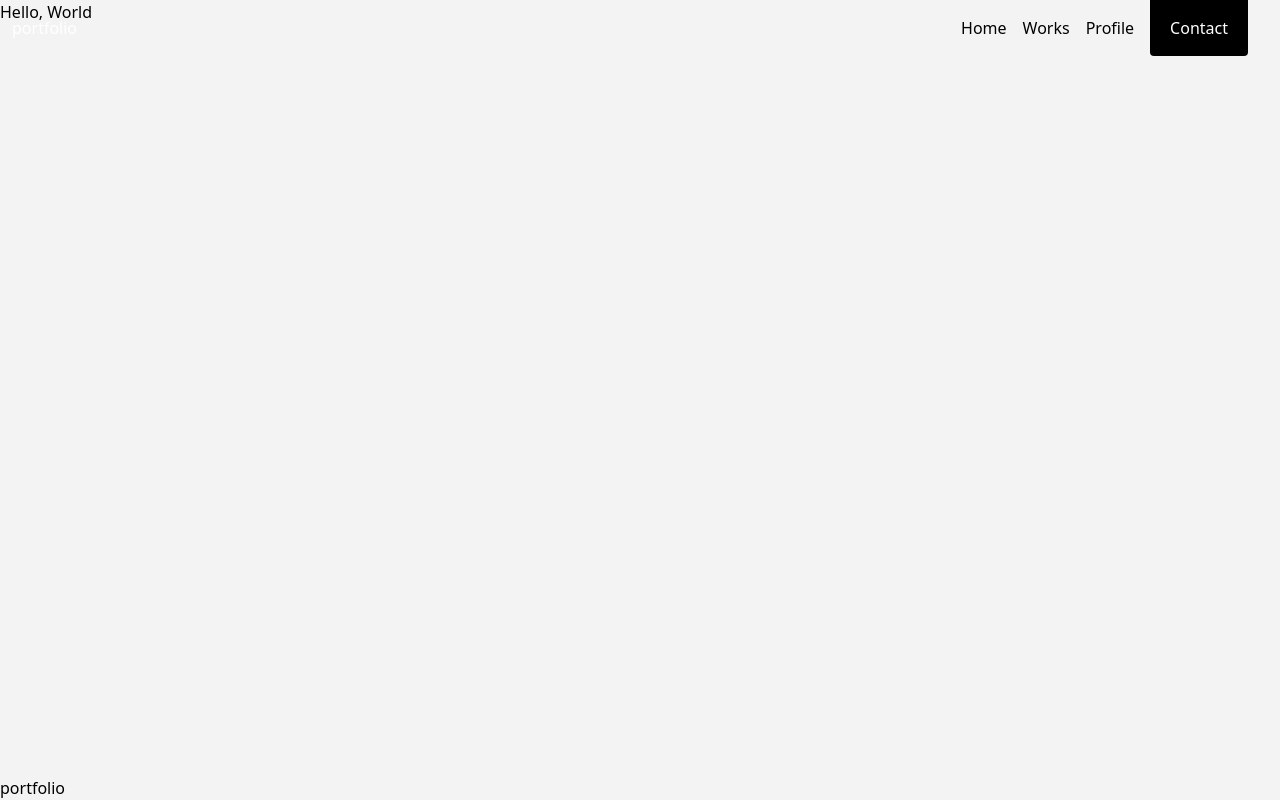
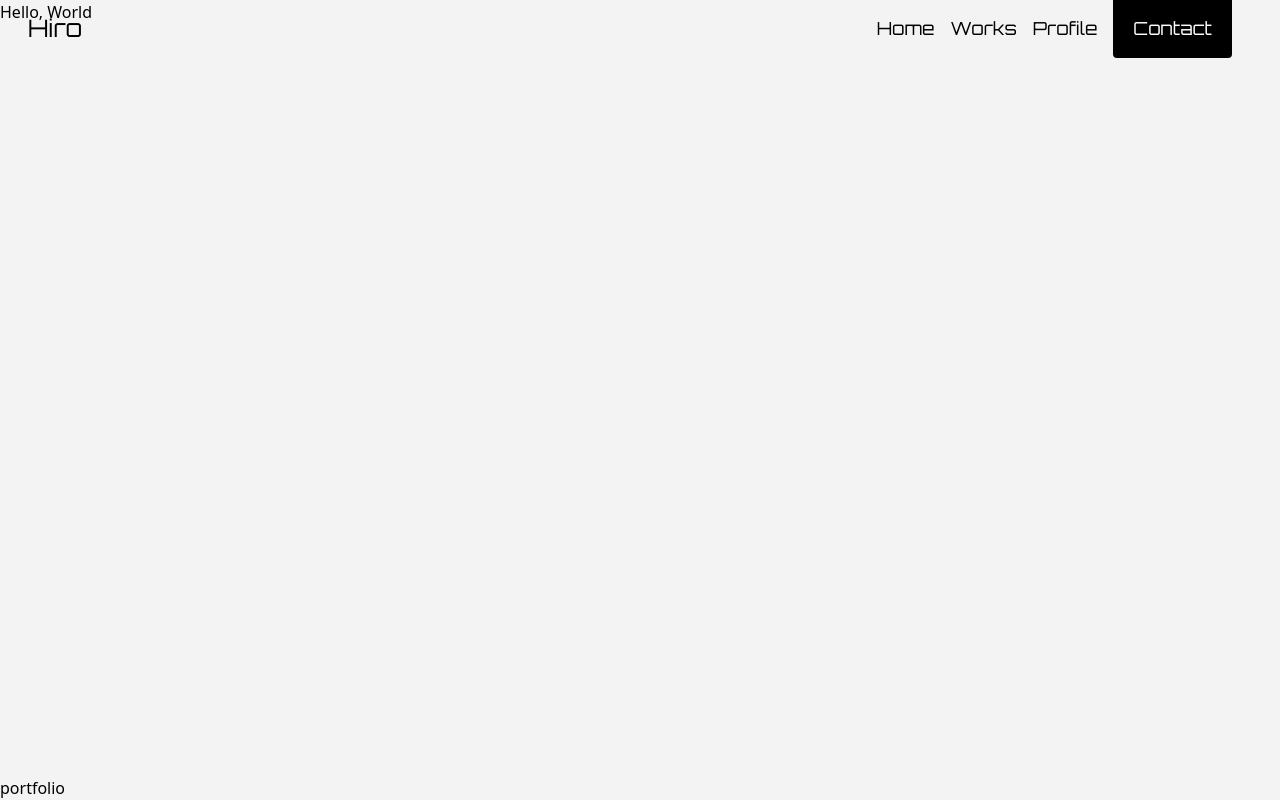
Before and after one commit to hiro-1noue/portfolio, a Next.js app: page / in a window 1280 px wide. Built offline with nearby package versions, Linux system fonts and the light colour scheme.

Commit message:
Change Header's font to orbitron

```diff
--- a/src/app/components/Header.tsx
+++ b/src/app/components/Header.tsx
@@ -7,14 +7,12 @@ type HeaderProps = {
 export default function Header({ title }: HeaderProps) {
   return (
     <header
-      className="fixed top-0 z-50 w-full h-14 p-3"
+      className="fixed top-0 z-50 w-full h-14 p-3 font-orbitron-display"
     >
-      <div className="flex w-full h-full justify-between items-center">
-        <div className="text-white">
-          <Link href="/">portfolio</Link>
-        </div>
+      <div className="flex w-full h-full px-4 justify-between items-center">
+        <Link href="/" className="text-2xl">Hiro</Link>
 
-        <nav className="flex justify-between items-center w-auto max-w-100 h-auto px-5 py-2 gap-4 rounded">
+        <nav className="flex justify-between items-center w-auto max-w-100 h-auto px-5 py-2 gap-4 rounded text-lg">
 	  <Link href="/" className="">Home</Link>
 	  <Link href="/works">Works</Link>
 	  <Link href="/profile">Profile</Link>
--- a/src/app/globals.css
+++ b/src/app/globals.css
@@ -9,6 +9,8 @@
   --color-foreground: var(--foreground);
   --font-sans: var(--font-geist-sans);
   --font-mono: var(--font-geist-mono);
+
+  --font-orbitron-display: var(--font-orbitron);
 }
 
 body {
--- a/src/app/layout.tsx
+++ b/src/app/layout.tsx
@@ -1,4 +1,5 @@
 import type { Metadata } from "next";
+import { Orbitron } from "next/font/google";
 import Header from "./components/Header";
 import Footer from "./components/Footer";
 import "./globals.css";
@@ -8,6 +9,11 @@ export const metadata: Metadata = {
   description: "This website is portfolio of hiro-1noue",
 };
 
+const orbitron = Orbitron({
+  subsets: ["latin"],
+  variable: "--font-orbitron",
+});
+
 export default function RootLayout({
   children,
 }: Readonly<{
@@ -16,6 +22,7 @@ export default function RootLayout({
   return (
     <html
       lang="ja"
+      className={orbitron.variable}
     >
       <body className="min-h-screen flex flex-col">
       	<Header title="portfolio" />
```
